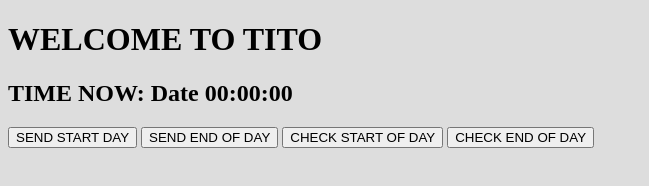
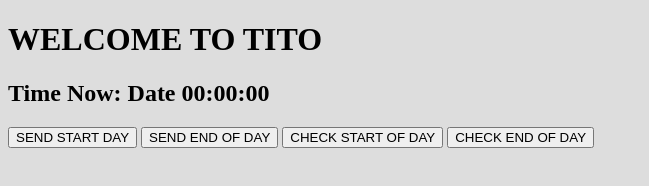
Before and after one commit to pvbarredo/electron-tito, an Electron app: page renderer/index.html in a window 1000 px wide. Shown: the whole page, without its empty margins (0-649 px from the left). Drawn offline with Linux system fonts and the light colour scheme.

Commit message:
demo auto update

```diff
--- a/package.json
+++ b/package.json
@@ -1,7 +1,7 @@
 {
   "name": "electron-tito",
   "productName": "TITO",
-  "version": "v1.0.6",
+  "version": "v1.0.7",
   "description": "app that sends time in and out in windows using python win32",
   "main": "main.js",
   "scripts": {
--- a/renderer/index.html
+++ b/renderer/index.html
@@ -8,7 +8,7 @@
 </head>
 <body>
 <h1>WELCOME TO TITO</h1>
-<h2>TIME NOW: <span id="date"> Date </span> <span id="time">00:00:00</span></h2>
+<h2>Time Now: <span id="date"> Date </span> <span id="time">00:00:00</span></h2>
 <button id="send-start-day">SEND START DAY</button>
 <button id="send-end-day">SEND END OF DAY</button>
 <button id="check-start-day">CHECK START OF DAY</button>
```
